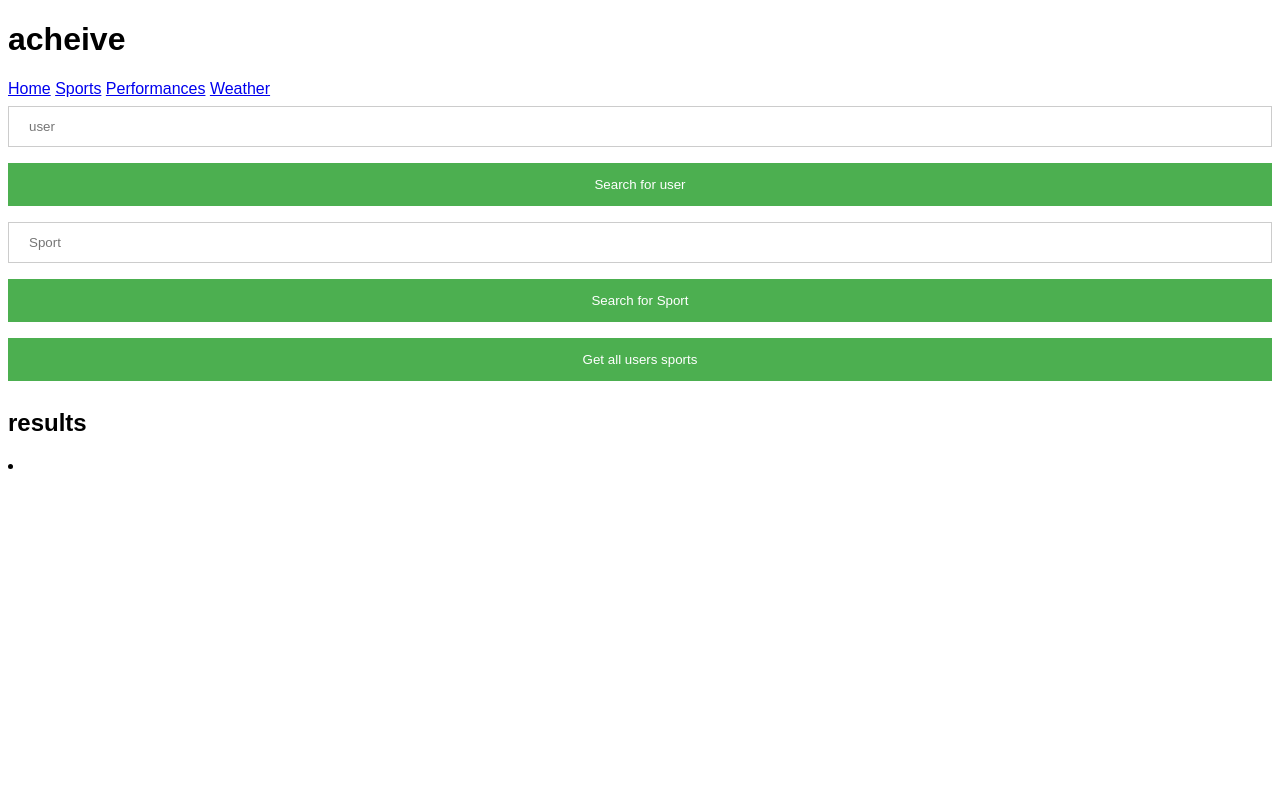
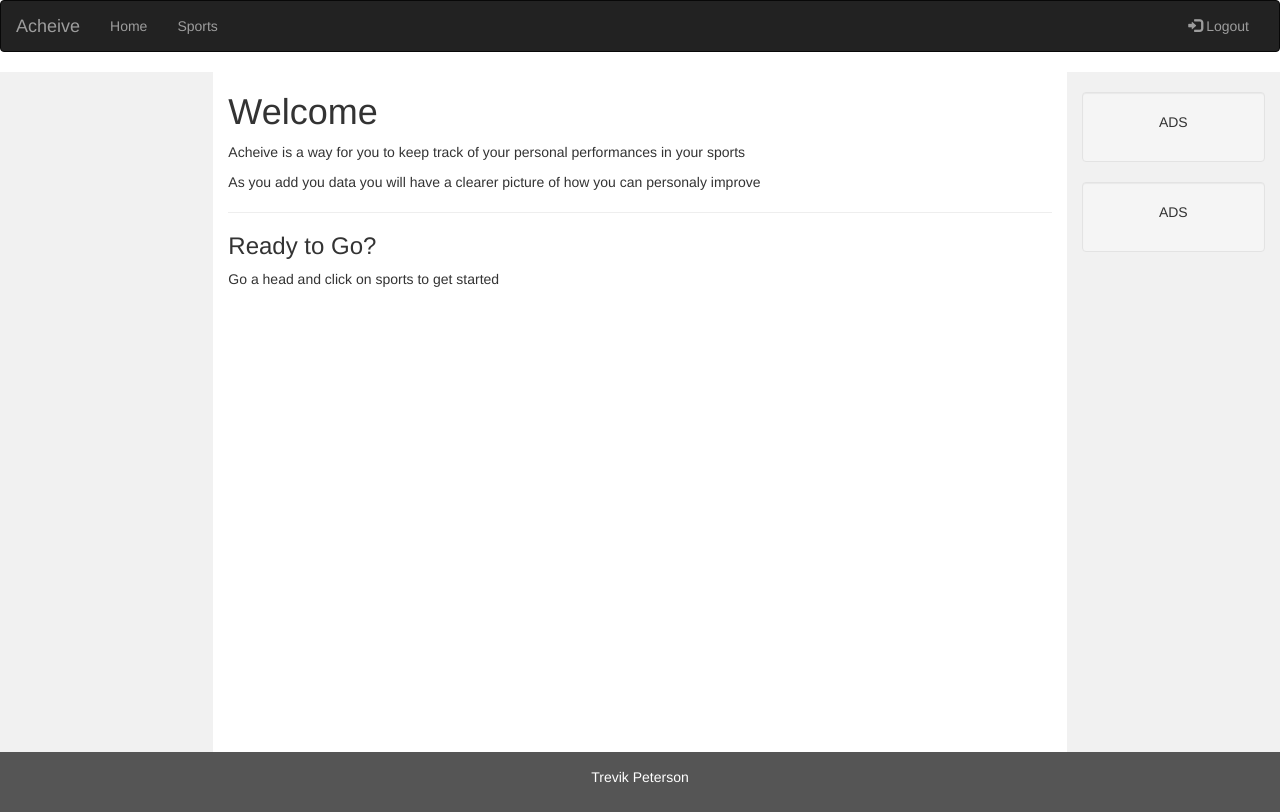
Before and after one commit to Launchpaddy/313-project2.1, a website: page public/home.html in a window 1280 px wide. Drawn offline with nearby package versions, Linux system fonts and the light colour scheme; no server answers.

Commit message:
adding in bootstrap

```diff
--- a/controllers/sportController.js
+++ b/controllers/sportController.js
@@ -3,7 +3,9 @@ const sportModel = require("../models/sportModel.js")
 
 function getAllUsersSports(req, res) {
 
-   sportModel.getAllUsersSports(function(error, result) {
+   var userId = req.query.userId;
+
+   sportModel.getAllUsersSports(userId, function(error, result) {
       res.json(result);
       console.log("now returning all users sports: ");
       console.log(result);
@@ -13,7 +15,7 @@ function getAllUsersSports(req, res) {
 
 function getSportById(req, res) {
 
-   var sportId = req.query.sportId;
+   var sportId = req.session.user
    console.log("sportId inside of the controler: " + sportId);
    sportModel.getSportById(sportId, function(error,result) {
       res.json(result);
--- a/controllers/userController.js
+++ b/controllers/userController.js
@@ -22,11 +22,16 @@ function getAllUsers(req, res) {
 function verifyLogin(req, res) {
    var username = req.query.username;
    var password = req.query.password;
+   var user_id = req.body.user_id;
 
    userModel.verifyLogin(username, password,  function(error, result) {
       if (result[0] != null) {
          console.log("the result 0 is not null so we should havea  reall person")
          //res.session.username = "stroign in session";
+
+         req.session.username = result[0].username;
+         req.session.password = result[0].password;
+         req.session.user_id = result[0].user_id;
          res.json(result);
       } else {
          res.json({success: false});
@@ -43,6 +48,7 @@ function createUser(req, res) {
    var username = req.body.username;
    var password = req.body.password;
 
+
    console.log("in user Conrtroler with: " + display_name + ". username: " + username + ". password: " + password);
 
    userModel.createUser(display_name, username, password, function(error, result) {
--- a/models/sportModel.js
+++ b/models/sportModel.js
@@ -6,11 +6,11 @@ const pool = new Pool({connectionString: connectionString});
 console.log("connectionString  = " + connectionString);
 
 
-function getAllUsersSports(callback) {
+function getAllUsersSports(userId, callback) {
 
-  console.log("searching db for all sports");
+   console.log("searching sport with id in model : " + id);
 
-   var sql = 'SELECT * FROM sports';
+   var sql = 'SELECT * FROM sports WHERE user_id = $1::int';
 
    pool.query(sql, function(err, result) {
 
--- a/public/home.html
+++ b/public/home.html
@@ -2,10 +2,45 @@
 <html>
 <head>
    <title>Home</title>
-   <link rel="stylesheet" type="text/css" href="style.css">
+   <!-- <link rel="stylesheet" type="text/css" href="style.css"> -->
+   <style>
+      /* Remove the navbar's default margin-bottom and rounded borders */
+      .navbar {
+        margin-bottom: 0;
+        border-radius: 0;
+      }
+
+      /* Set height of the grid so .sidenav can be 100% (adjust as needed) */
+      .row.content {height: 85vh}
+
+      /* Set gray background color and 100% height */
+      .sidenav {
+        padding-top: 20px;
+        background-color: #f1f1f1;
+        height: 100%;
+      }
+
+      /* Set black background color, white text and some padding */
+      footer {
+        background-color: #555;
+        color: white;
+        padding: 15px;
+      }
+
+      /* On small screens, set height to 'auto' for sidenav and grid */
+      @media screen and (max-width: 767px) {
+        .sidenav {
+          height: auto;
+          padding: 15px;
+        }
+        .row.content {height:auto;}
+      }
+    </style>
    <script src="main-clientside.js"></script>
    <script src="https://ajax.googleapis.com/ajax/libs/jquery/3.3.1/jquery.min.js"></script>
-</head>
+   <link rel="stylesheet" href="https://maxcdn.bootstrapcdn.com/bootstrap/3.3.7/css/bootstrap.min.css">
+   <script src="https://maxcdn.bootstrapcdn.com/bootstrap/3.3.7/js/bootstrap.min.js"></script>
+<!-- </head>
 <body>
    <h1>acheive</h1>
    <div class="topnav">
@@ -30,4 +65,61 @@
       <li></li>
    </div>
 </body>
+</html> -->
+</head>
+<body onload="getAllUsersSports()">
+
+<nav class="navbar navbar-inverse">
+  <div class="container-fluid">
+    <div class="navbar-header">
+      <button type="button" class="navbar-toggle" data-toggle="collapse" data-target="#myNavbar">
+        <span class="icon-bar"></span>
+        <span class="icon-bar"></span>
+        <span class="icon-bar"></span>
+      </button>
+      <a class="navbar-brand" href="#">Acheive</a>
+    </div>
+    <div class="collapse navbar-collapse" id="myNavbar">
+      <ul class="nav navbar-nav">
+        <li><a href="#">Home</a></li>
+        <li><a onclick="getAllUsersSports()">Sports</a></li>
+        <!-- <li><button ">Get all users sports</button><br></li> -->
+      </ul>
+      <ul class="nav navbar-nav navbar-right">
+        <li><a onclick="logOut()"><span class="glyphicon glyphicon-log-in"></span> Logout</a></li>
+      </ul>
+    </div>
+  </div>
+</nav>
+
+<div class="container-fluid text-center">
+  <div class="row content">
+    <div class="col-sm-2 sidenav">
+      <p><a id="usersSports"></a></p>
+
+    </div>
+    <div id="center"  class="col-sm-8 text-left">
+      <h1>Welcome</h1>
+      <p>Acheive is a way for you to keep track of your personal performances in your sports</p>
+      <p>As you add you data you will have a clearer picture of how you can personaly improve</p>
+      <hr>
+      <h3>Ready to Go?</h3>
+      <p>Go a head and click on sports to get started</p>
+    </div>
+    <div class="col-sm-2 sidenav">
+      <div class="well">
+        <p>ADS</p>
+      </div>
+      <div class="well">
+        <p>ADS</p>
+      </div>
+    </div>
+  </div>
+</div>
+
+<footer class="container-fluid text-center">
+  <p>Trevik Peterson</p>
+</footer>
+
+</body>
 </html>
--- a/public/login-clientside.js
+++ b/public/login-clientside.js
@@ -1,4 +1,3 @@
-
 
 
 function createUser() {
--- a/public/main-clientside.js
+++ b/public/main-clientside.js
@@ -52,9 +52,20 @@ function getAllUsersSports() {
       console.log("Back from the server with : ");
       // console.log(data);
       console.log(data);
+      $("#usersSports").replaceWith('<div id="usersSports"  class="col-sm-8 text-left"><h1> Sports</h1><br></div>');
+
       for (var i = 0; i < data.length ; i++) {
          var sports = data[i];
-         $("#ulUsers").append("<li>" + sports.id + " " + sports.name +"</li>");
+         $("#usersSports").append("<a>" + sports.name + "</a> <br><br>");
       }
+
    }) ;
 }
+
+function logOut() {
+
+   window.location.replace("/login.html");
+   // $.post("/logOut", function(data) {
+   //    console.log("loging out");
+   // }) ;
+}
```
